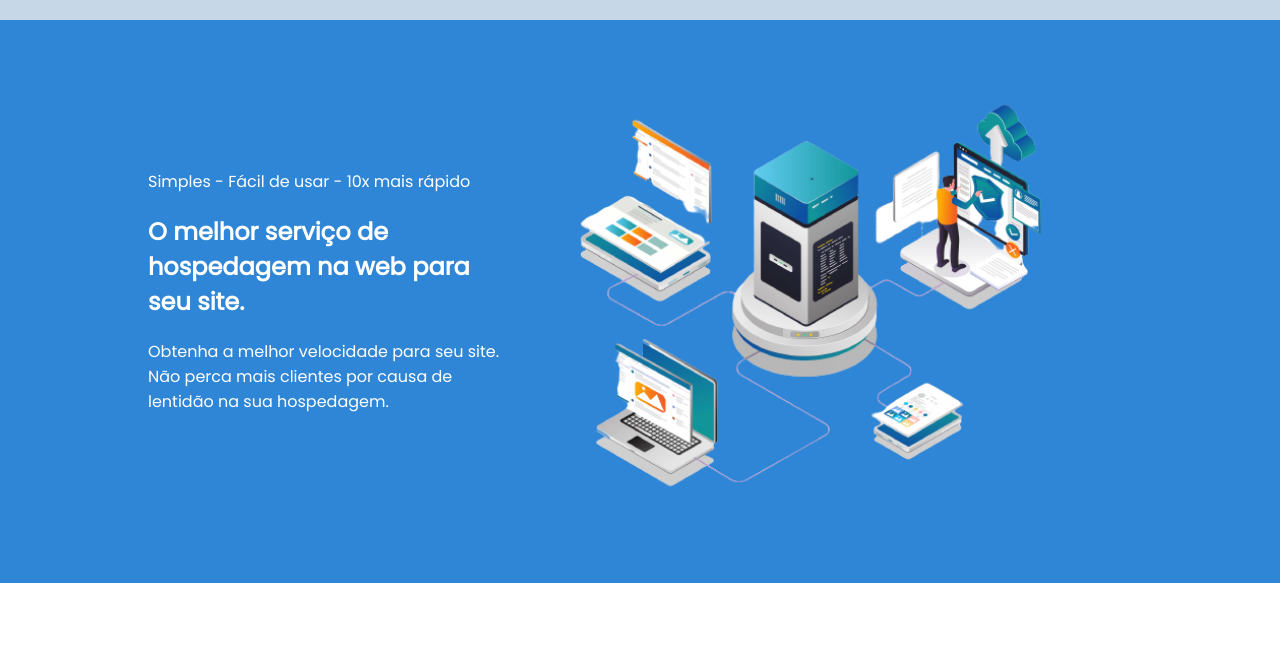
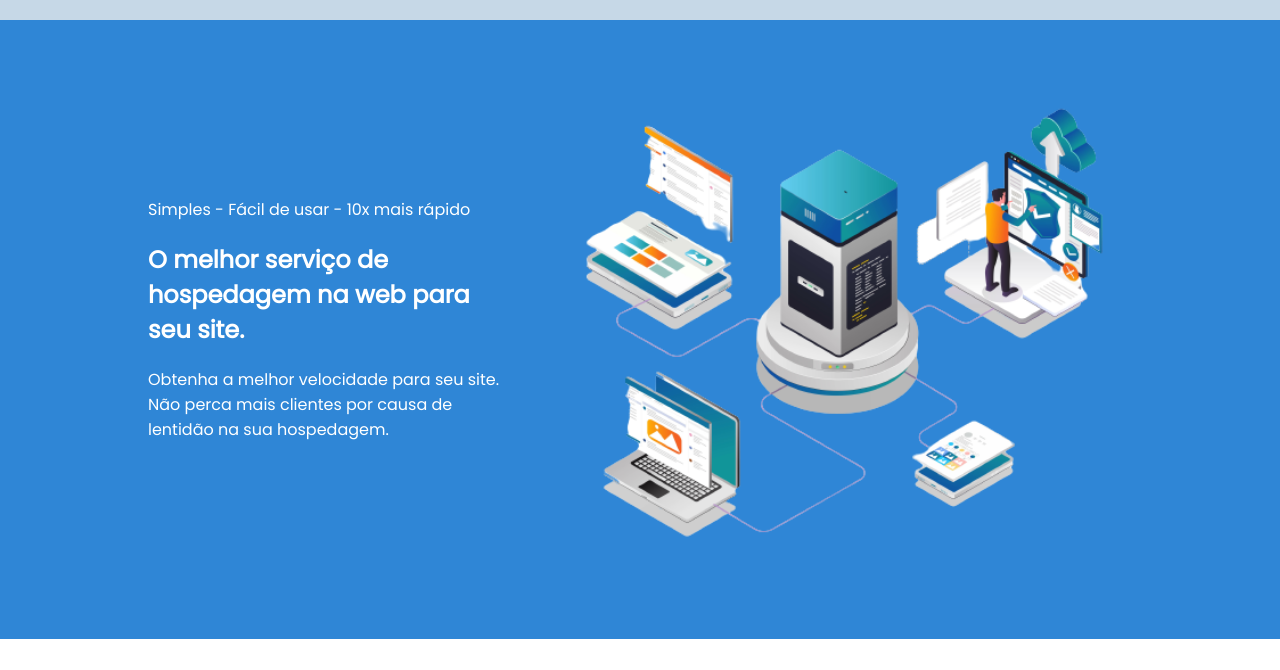
Before and after one commit to MichelAlmeida1990/cabecalhoComFlexbox, a plain HTML site: page index.html in a window 1280 px wide. Shown: the part 130-800 px from the top of the page. Drawn offline with Linux system fonts and the light colour scheme.

Commit message:
Refatoração do tamanho maximo da tela

```diff
--- a/alfaTech.css
+++ b/alfaTech.css
@@ -71,6 +71,7 @@ body {
     max-width: 1024px;
     margin: 0 auto;
     display: flex;
+    flex-wrap: wrap;
 }
 
 .container-texto {
@@ -81,8 +82,13 @@ body {
     flex-direction: column;
     justify-content: center;
     gap: 20px;
+    flex: 1 1 300px;
 }
 
+.container-imagem {
+    max-width: 60%;
+    flex: 1 1 468px;
+}
 .container-imagem img {
     width: 100%;
     height: 100%;
```
